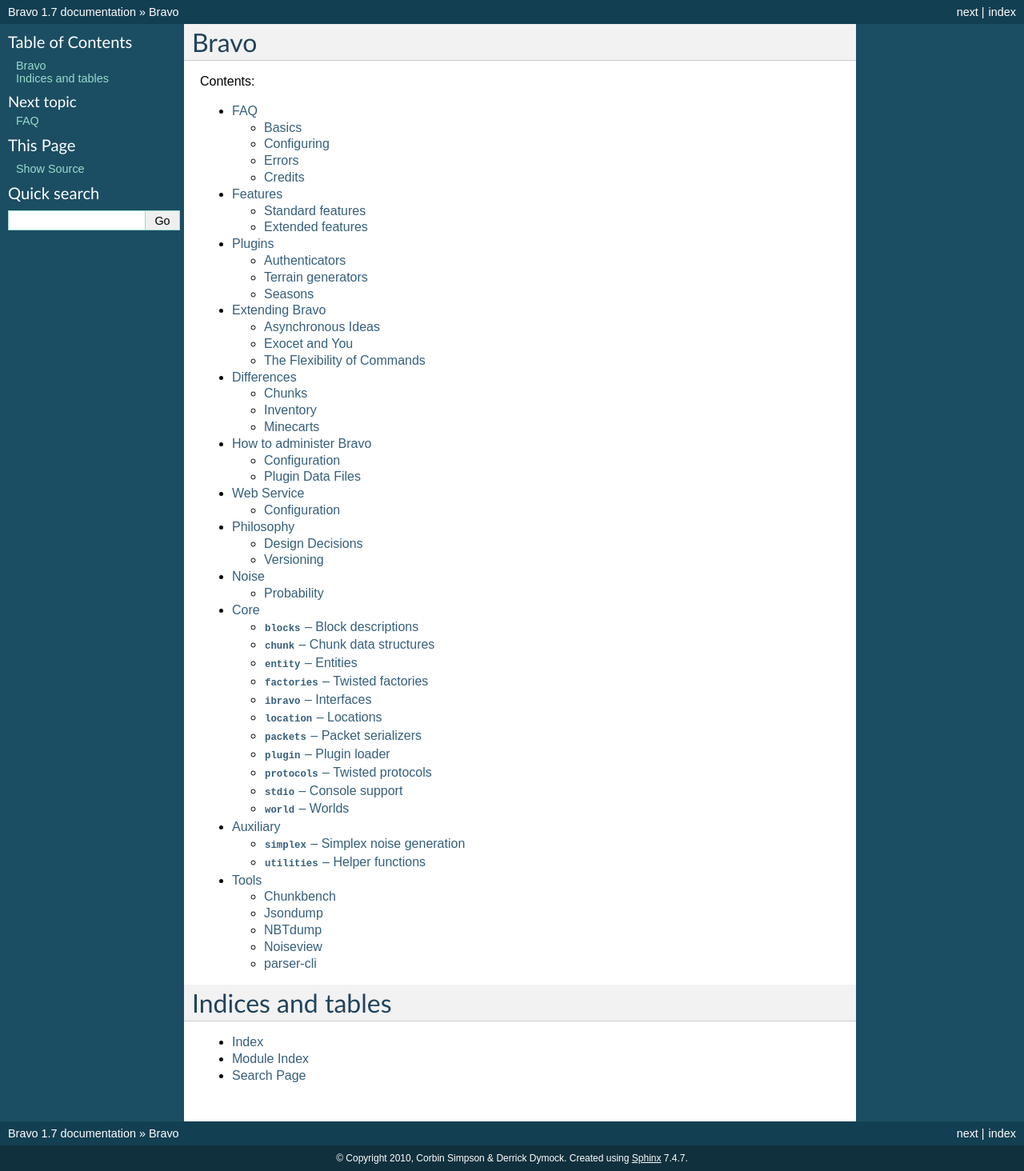
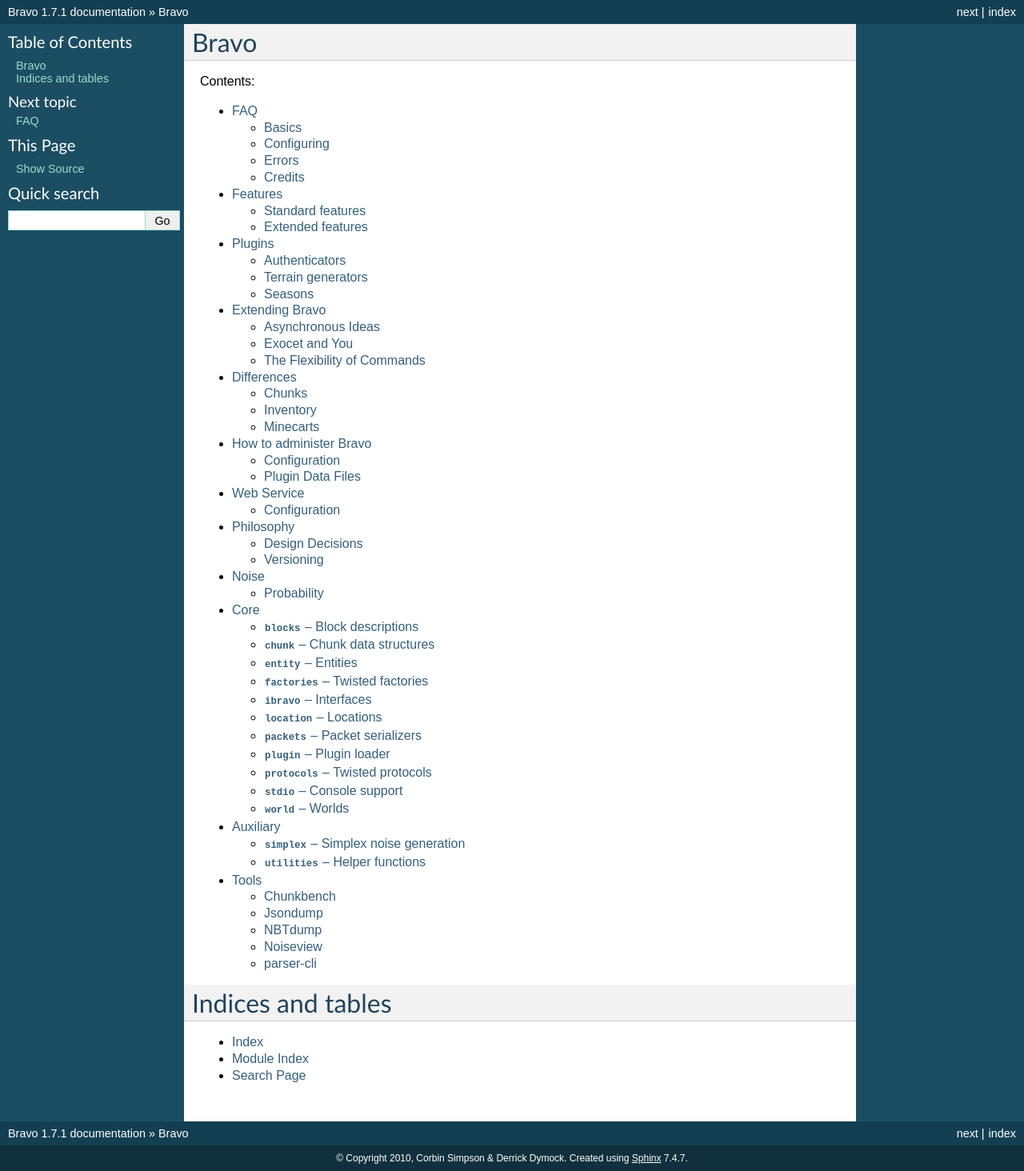
Before and after one commit to bravoserver/bravo, a Sphinx documentation site: the page built from docs/index.rst, in a window 1280 px wide. Shown: the whole page at 80% size. Built offline with Sphinx 7.4.7, drawn with Linux system fonts in a browser that asks for light colours; formulas are drawn with MathJax 3.

Commit message:
Bump version for 1.7.1.

```diff
--- a/bravo/__init__.py
+++ b/bravo/__init__.py
@@ -1 +1 @@
-version = u"1.7"
+version = u"1.7.1"
--- a/docs/conf.py
+++ b/docs/conf.py
@@ -65,7 +65,7 @@
 # built documents.
 #
 # The short X.Y version.
-version = '1.7'
+version = '1.7.1'
 # The full version, including alpha/bravo/rc tags.
 release = version
 
```
